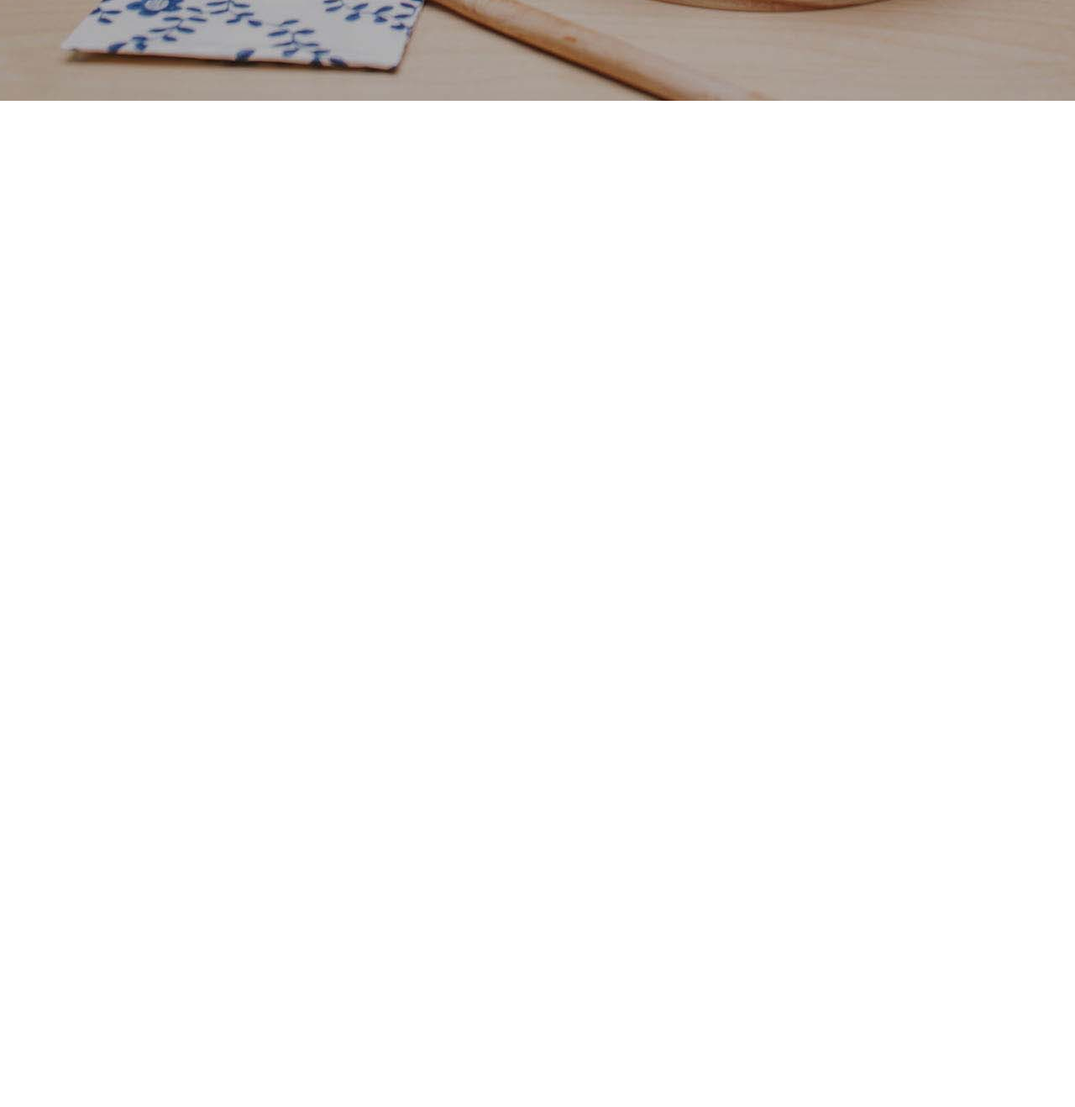
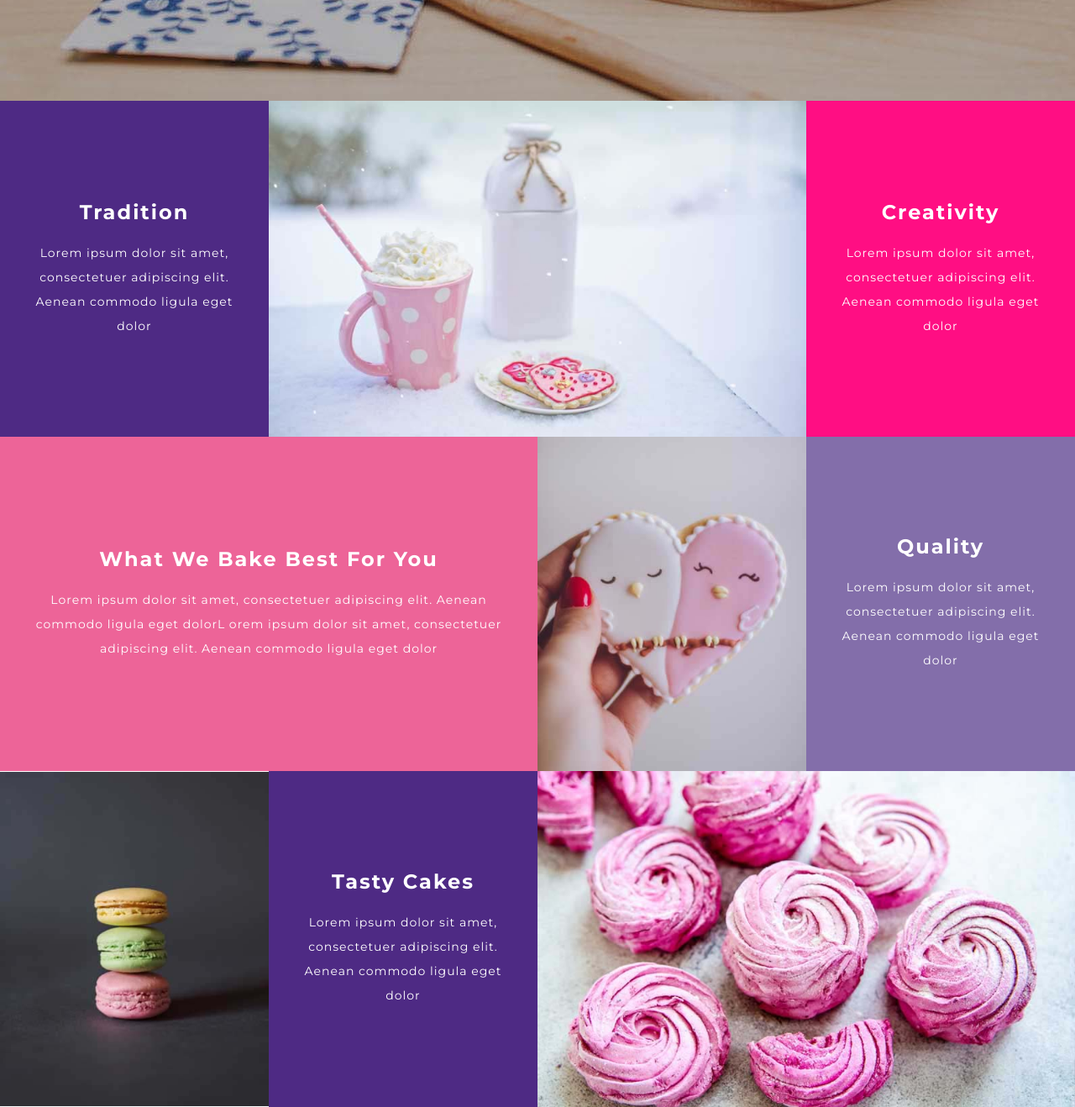
Before and after one commit to hiepx7/html, a plain HTML site: page bake/index.html in a window 1280 px wide. Shown: the part 680-1998 px from the top of the page at 84% size. Before the commit the page ends 800 px from the top, so only its background shows below. Drawn offline with Linux system fonts and the light colour scheme.

Commit message:
Done Intro of BAKE

```diff
--- a/bake/css/main.css
+++ b/bake/css/main.css
@@ -96,3 +96,57 @@ header {
     font-size: 1.1rem;
     padding: 1.4375rem 0;
 }
+
+/* INTRO */
+.intro{
+    display: grid;
+    grid-template-columns: repeat(4,1fr);
+}
+.intro__merge23 {
+    grid-column: 2 / 4;
+}
+.intro__merge56{
+    grid-column: 1 / 3;
+}
+.intro__merge11{
+    grid-column: 3 / 5;
+}
+.intro__item{
+  display: flex;
+  justify-content: center;
+  align-items: center;
+}
+.intro__item img{
+    width: 100%;
+    display: block;
+}
+.intro__item h3{
+  font-size: 1.5rem;
+}
+.intro__item p{
+  font-size: 0.875rem;
+  text-align: center;
+  margin-top: 20px;
+}
+.intro__item>div{
+  padding: 0 32px;
+  color: white;
+  line-height: 29px;
+}
+.intro__item:first-child {
+  background-color: #4e2a84;
+}
+.intro__item:nth-child(3) {
+  background-color: #ff0e83;
+}
+.intro__item:nth-child(4) {
+  background-color: #ed6498;
+}
+.intro__item:nth-child(6) {
+  background-color: #836eaa;
+}
+.intro__item:nth-child(8) {
+  background-color: #4e2a84;
+}
+
+/* NUMBER */
--- a/bake/index.html
+++ b/bake/index.html
@@ -50,7 +50,54 @@
     </section>
 
     <!-- INTRO -->
-    <section class="intro"></section>
+    <section class="intro">
+      <div class="intro__item">
+        <div>
+          <h3>Tradition</h3>
+          <p>Lorem ipsum dolor sit amet, consectetuer adipiscing elit. Aenean commodo ligula eget dolor</p>
+        </div>
+      </div>
+      <div class="intro__item intro__merge23">
+        <img src="img/ab1.jpg" alt="ab1">
+      </div>
+      <div class="intro__item">
+        <div>
+          <h3>Creativity</h3>
+          <p>Lorem ipsum dolor sit amet, consectetuer adipiscing elit. Aenean commodo ligula eget dolor</p>
+        </div>
+
+      </div>
+
+      <div class="intro__item intro__merge56">
+        <div>
+          <h3>What We Bake Best For You</h3>
+          <p>Lorem ipsum dolor sit amet, consectetuer adipiscing elit. Aenean commodo ligula eget dolorL orem ipsum dolor sit amet, consectetuer adipiscing elit. Aenean commodo ligula eget dolor</p>
+        </div>
+      </div>
+      <div class="intro__item">
+        <img src="img/ab2.jpg" alt="ab2">
+      </div>
+      <div class="intro__item">
+        <div>
+          <h3>Quality</h3>
+          <p>Lorem ipsum dolor sit amet, consectetuer adipiscing elit. Aenean commodo ligula eget dolor</p>
+        </div>
+      </div>
+
+      <div class="intro__item">
+        <img src="img/ab3.jpg" alt="ab3">
+      </div>
+      <div class="intro__item">
+        <div>
+          <h3>Tasty Cakes</h3>
+          <p>Lorem ipsum dolor sit amet, consectetuer adipiscing elit. Aenean commodo ligula eget dolor</p>
+        </div>
+      </div>
+      <div class="intro__item intro__merge11">
+        <img src="img/ab4.jpg" alt="ab4">
+      </div>
+
+    </section>
 
     <!-- NUMBER -->
     <section class="number"></section>
```
